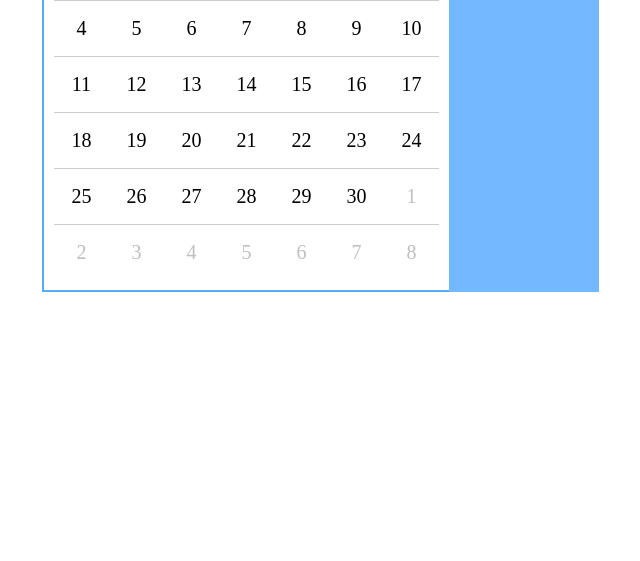
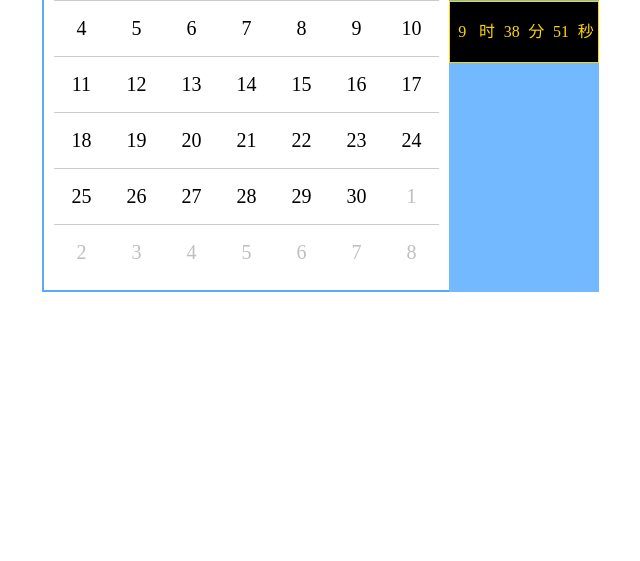
Before and after one commit to xiangshanxiumu/calendar-demo, a plain HTML site: page index.html in a window 1280 px wide. Shown: the part 239-800 px from the top of the page, without its empty margins (38-678 px from the left). Drawn offline with Linux system fonts and the light colour scheme.

Commit message:
添加实时时间“时-分-秒”功能

```diff
--- a/calendar.js
+++ b/calendar.js
@@ -135,27 +135,38 @@
 		hour = document.createElement("span");
 		hour.className = "hour";
 		this.currentTime.appendChild(hour);
+		//时
+		HOUR = document.createElement("span");
+		HOUR.innerHTML = "时";
+		this.currentTime.appendChild(HOUR);
         //分钟
 		minute = document.createElement("span");
 		minute.className = "minute";
 		this.currentTime.appendChild(minute);
+		//分
+		MINUTE = document.createElement("span");
+		MINUTE.innerHTML = "分";
+		this.currentTime.appendChild(MINUTE);
         //秒
 		second = document.createElement("span");
 		second.className = "second";
 		this.currentTime.appendChild(second);
+		//秒
+		SECOND = document.createElement("span");
+		SECOND.innerHTML = "秒";
+		this.currentTime.appendChild(SECOND);
     }
 	//获取当前小时-分钟-秒
 	Calendar.prototype.getTime = function(){
+		setInterval(function(){
 			const nowTime = new Date();
 			let nowHour = nowTime.getHours();
 			let nowMinute = nowTime.getMinutes();
 			let nowSecond = nowTime.getSeconds();
-		console.log(nowHour);
-		console.log(nowMinute);
-		console.log(nowSecond);
 			hour.innerHTML = nowHour;
 			minute.innerHTML = nowMinute;
 			second.innerHTML = nowSecond;
+		},1000);
 	}
     //获取日期
     Calendar.prototype.getDay = function(year,month,date){
--- a/index.css
+++ b/index.css
@@ -23,20 +23,15 @@
     border-top:2px solid #CB1C18;
     border-bottom:2px solid #CB1C18;
 }
-
  .calendarSelectBox{
     position: relative;
 }
-
 .calendarDiv .calendarSelectBox select{
-
     font-size: 12px;
     width: 80px;
     align-content: center;
     padding: 1px
-
 }
-
 .calendarSelectBox select:nth-child(1){
   margin-right: 25px;
   padding-left: 5px;
@@ -53,13 +48,11 @@
     padding-left: 10px;
 
 }
-
  .calendarSelectBox p{
     display: block;
     float: left;
     padding: 1px
 }
-
   .calendarSelectBox p:nth-child(2){
   border: 1px solid #AAAAAA;
   background-color: #F9F9F9;
@@ -89,13 +82,11 @@
   position: absolute;
   left: 164px;
   top: 0px;
-
  }
   .calendarSelectBox p:nth-child(4):hover{
       border: 1px solid #55AAFF;
      color: skyblue;
   }
-
   .calendarSelectBox p:nth-child(6){
   float: right;
   margin-right:10px;
@@ -110,13 +101,11 @@
  }
  .calendarSelectBox p:nth-child(6):hover{
      border: 1px solid #55AAFF;
-
  }
-
  .rightBox{
      position: absolute;
+     top: 30px;
      left: 407px;
-     top: 30px;
      width: 150px;
      height: 421px;
      background-color: #72B9FF;
@@ -166,19 +155,15 @@
      color: #fff;
  }
 
-
 table{
     width: 100%;
     margin-top: 10px;
 }
-
 table tr:nth-child(1){
      border-bottom: 1px solid #ccc;
      border-top: 1px solid #55AAFF;
      color: red;
-
 }
-
 table tr th{
      font-family: "楷体";
      font-size: 20px;
@@ -216,6 +201,21 @@ table tr td{
     background-color:#FFBB00;
     opacity: 0.5;
     color: #fff;
+}
 
-
+.currentTime{
+    position: absolute;
+    top: 130px;
+    height: 60px;
+    width: 148px;
+    border: 1px solid gold;
+    display: flex;
 }
+.currentTime span{
+    display: block;
+    flex: 1;
+    text-align: center;
+    line-height: 60px;
+    background:#000;
+    color:gold;
+}
```
Lines whose indentation alone changed are shown as unchanged.
